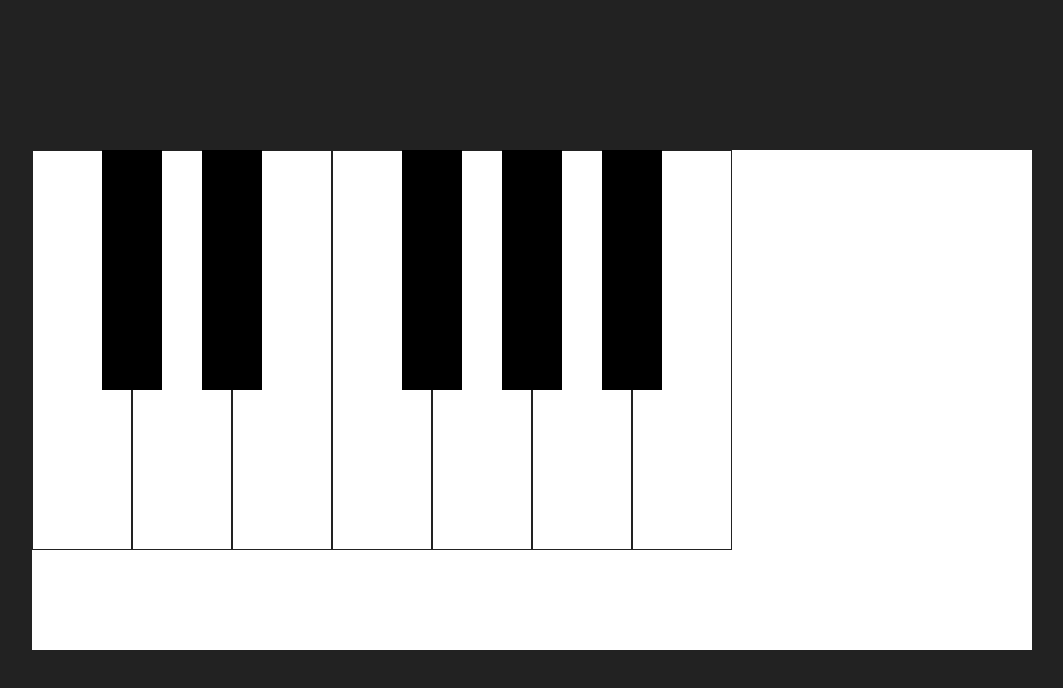
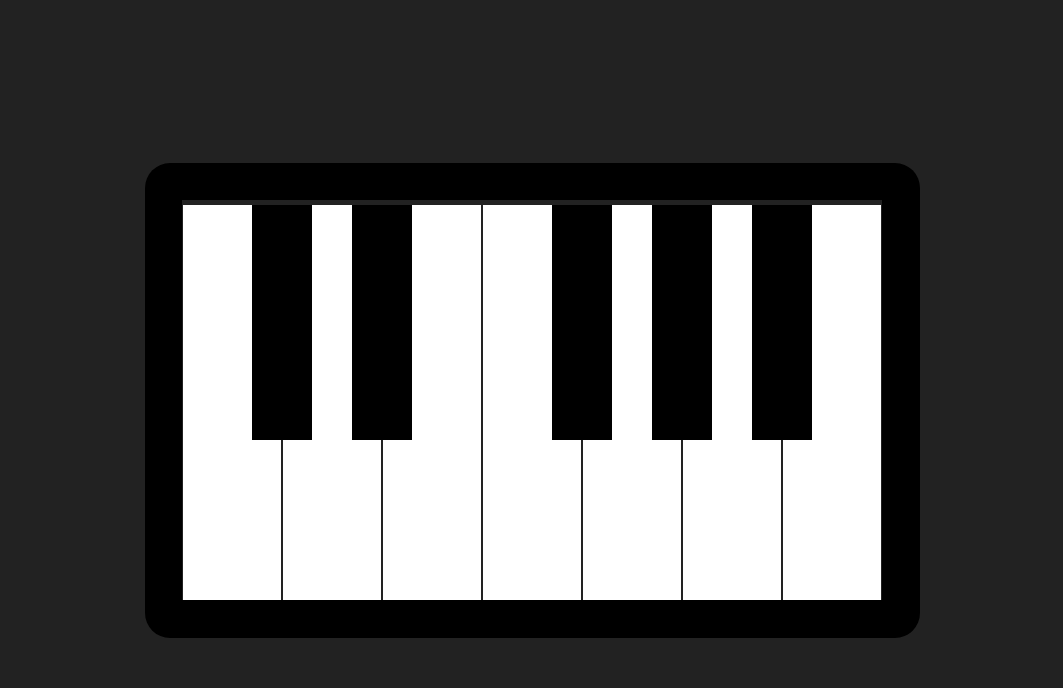
Before and after one commit to rudearc/bizarre-piano, a plain HTML site: page index.html in a window 1280 px wide. Shown: the whole page, without its empty margins (108-1171 px from the left). Drawn offline with Linux system fonts and the light colour scheme.

Commit message:
edit index file, write some lines of js code and edit bizzare-piano design

```diff
--- a/assets/script.js
+++ b/assets/script.js
@@ -0,0 +1,12 @@
+const keys = document.querySelectorAll('.key')
+
+keys.forEach(key => {
+    key.addEventListener('click', () => playNote(key))
+})
+
+function playNote(key) {
+    const noteAudio = document.getElementById(key.dataset.note)
+    noteAudio.currentTime = 0
+    noteAudio.play()
+    key.classList.add('active')
+}
--- a/assets/style.css
+++ b/assets/style.css
@@ -16,9 +16,13 @@ body {
 }
 
 .container {
-    background-color: white;
-    width: 1000px;
-    height: 500px;
+    display: flex;
+    justify-content: center;
+    align-items: center;
+    background-color: black;
+    width: 775px;
+    height: 475px;
+    border-radius: 25px;
 }
 .key {
     /* nilai var height diperoleh dari nilai var width dikali 4
@@ -31,7 +35,13 @@ body {
 .white-key {
     --width: 100px;
     background-color: white;
-    border: 1px solid #222;
+    border-top: 5px solid #222;
+    border-left: 1px solid #222;
+    border-right: 1px solid #222;
+
+}
+.white-key.active {
+    background-color: #ccc;
 }
 
 .black-key {
@@ -40,7 +50,11 @@ body {
      */
     --width: 60px;
     background-color: black;
+    border-top: 5px solid #222;
     margin-left: calc(var(--width) / -2);
     margin-right: calc(var(--width) / -2);
     z-index: 2;
 }
+.black-key.active {
+    background-color: #333;
+}
--- a/index.html
+++ b/index.html
@@ -12,22 +12,22 @@
 <body>
     <div class="container">
     <div class="bizarre-piano">
-        <div data-note="" class="key white-key"></div>
-        <div data-note="" class="key black-key"></div>
-        <div data-note="" class="key white-key"></div>
-        <div data-note="" class="key black-key"></div>
-        <div data-note="" class="key white-key"></div>
-        <div data-note="" class="key white-key"></div>
-        <div data-note="" class="key black-key"></div>
-        <div data-note="" class="key white-key"></div>
-        <div data-note="" class="key black-key"></div>
-        <div data-note="" class="key white-key"></div>
-        <div data-note="" class="key black-key"></div>
-        <div data-note="" class="key white-key"></div>
+        <div data-note="A" class="key white-key"></div>
+        <div data-note="A" class="key black-key"></div>
+        <div data-note="A" class="key white-key"></div>
+        <div data-note="A" class="key black-key"></div>
+        <div data-note="A" class="key white-key"></div>
+        <div data-note="A" class="key white-key"></div>
+        <div data-note="A" class="key black-key"></div>
+        <div data-note="A" class="key white-key"></div>
+        <div data-note="A" class="key black-key"></div>
+        <div data-note="A" class="key white-key"></div>
+        <div data-note="A" class="key black-key"></div>
+        <div data-note="A" class="key white-key"></div>
     </div>
     </div>
 
     <!-- Calling/loading audio files -->
-    <audio id="" src="notes/.mp3"></audio>
+    <audio id="A" src="notes/.mp3"></audio>
 </body>
 </html>
```
